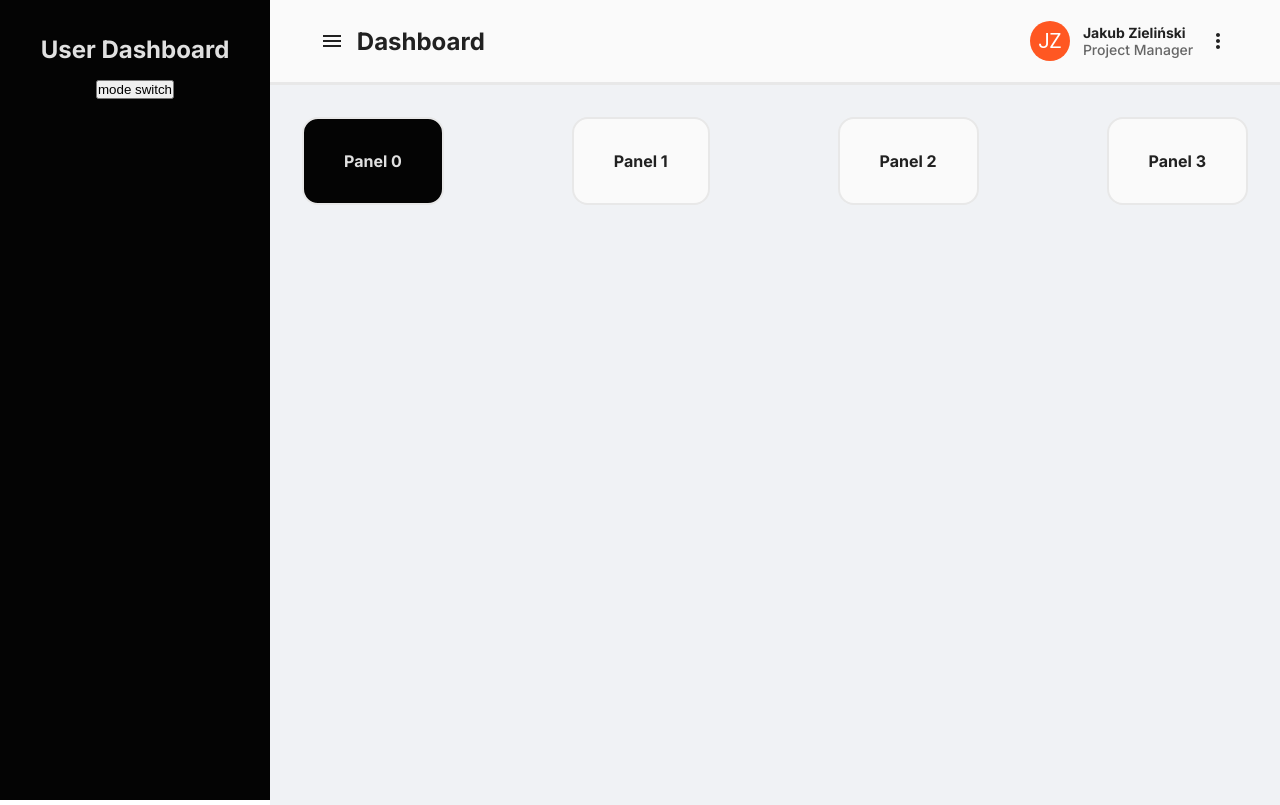
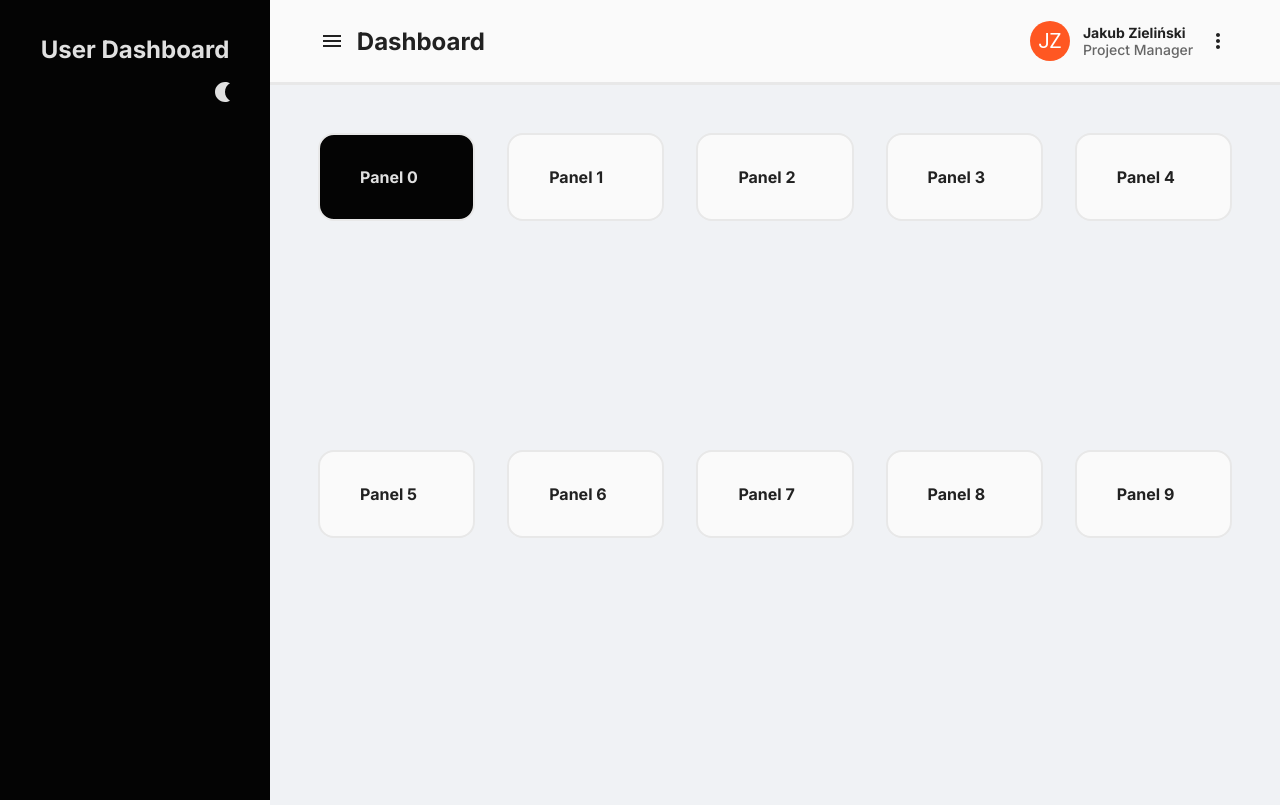
Before and after one commit to jzielinski47/react-user-dashboard-old, a React (Create React App) app: page / in a window 1280 px wide. Built offline with nearby package versions, Linux system fonts and the light colour scheme.

Commit message:
panel-dimension-bug-fix

```diff
--- a/src/components/Content.css
+++ b/src/components/Content.css
@@ -1,14 +1,21 @@
 .content {
     width: 100%;
     height: 90%;
-    padding: 2em;
+    padding: 3em;
 
     display: flex;
     flex-wrap: wrap;
-    justify-content: space-between;
+    row-gap: 10px;
+    column-gap: 2em;
+
     align-items: flex-start;
-    gap: 1em;
+
 }
+
+.content>* {
+    flex: 1;
+}
+
 
 .content.light {
     background: var(--background-light);
--- a/src/components/Content.tsx
+++ b/src/components/Content.tsx
@@ -7,7 +7,7 @@ function Content(props: DisplayProps) {
 
     let panels: PanelProperities[] = []
 
-    for (let i = 0; i < 4; i++) {
+    for (let i = 0; i < 10; i++) {
         panels.push({ id: i, title: `panel ${i}` })
     }
 
--- a/src/components/Sidebar.css
+++ b/src/components/Sidebar.css
@@ -15,3 +15,7 @@
     gap: 1em;
     /* justify-content: center; */
 }
+
+.mode {
+    align-self: flex-end;
+}
--- a/src/components/Sidebar.tsx
+++ b/src/components/Sidebar.tsx
@@ -2,14 +2,16 @@ import React from 'react';
 import { SidebarProps } from '../interfaces/interfaces';
 import './Sidebar.css';
 
+import LightModeIcon from '@mui/icons-material/LightMode';
+import NightlightIcon from '@mui/icons-material/Nightlight';
+
 const projectName: string = "User Dashboard"
-
 
 function Sidebar(props: SidebarProps) {
     return (
         <div className='sidebar'>
             <span className='title'>{projectName}</span>
-            <button className='btn-1' onClick={() => { props.setDarkMode((props.darkMode) ? false : true) }}>mode switch</button>
+            <span className='mode'>{props.darkMode ? <LightModeIcon onClick={() => { props.setDarkMode((props.darkMode) ? false : true) }} /> : <NightlightIcon onClick={() => { props.setDarkMode((props.darkMode) ? false : true) }} />}</span>
         </div>
     );
 }
```
